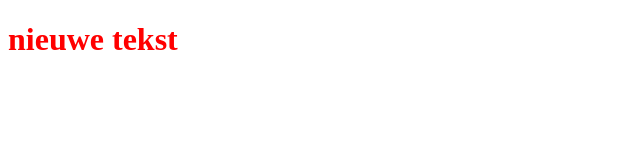
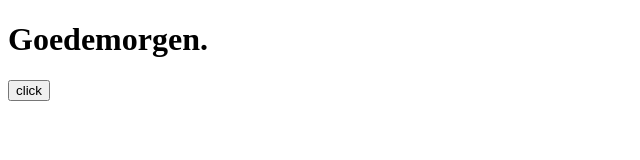
Before and after one commit to gmafkir/JavaScript, a plain HTML site: page week2/index.html in a window 1280 px wide. Shown: the whole page, without its empty margins (0-640 px from the left). Drawn offline with Linux system fonts and the light colour scheme.

Commit message:
changetext js

```diff
--- a/week2/app.js
+++ b/week2/app.js
@@ -1,3 +1,5 @@
-document.getElementById('text').style.color = "red";
+function changeText() {
+    document.getElementById('text').style.color = "red";
 
-document.getElementById('text').innerText = "nieuwe tekst";
+    document.getElementById('text').innerText = "nieuwe tekst";
+}
--- a/week2/index.html
+++ b/week2/index.html
@@ -7,5 +7,6 @@
 </head>
 <body>
 <h1 id="text">Goedemorgen.</h1>
+<button onclick="changeText()">click</button>
 </body>
 </html>
```
